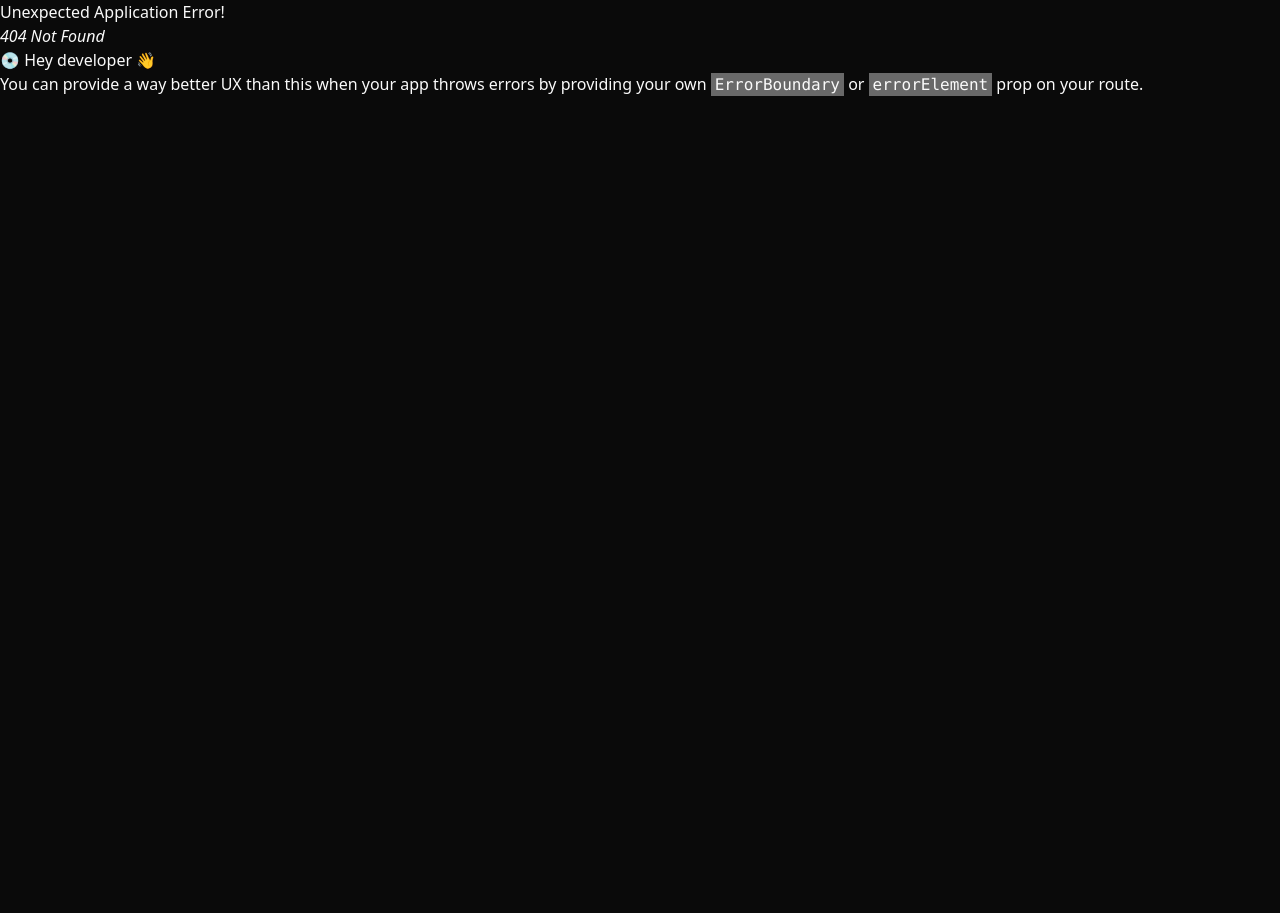
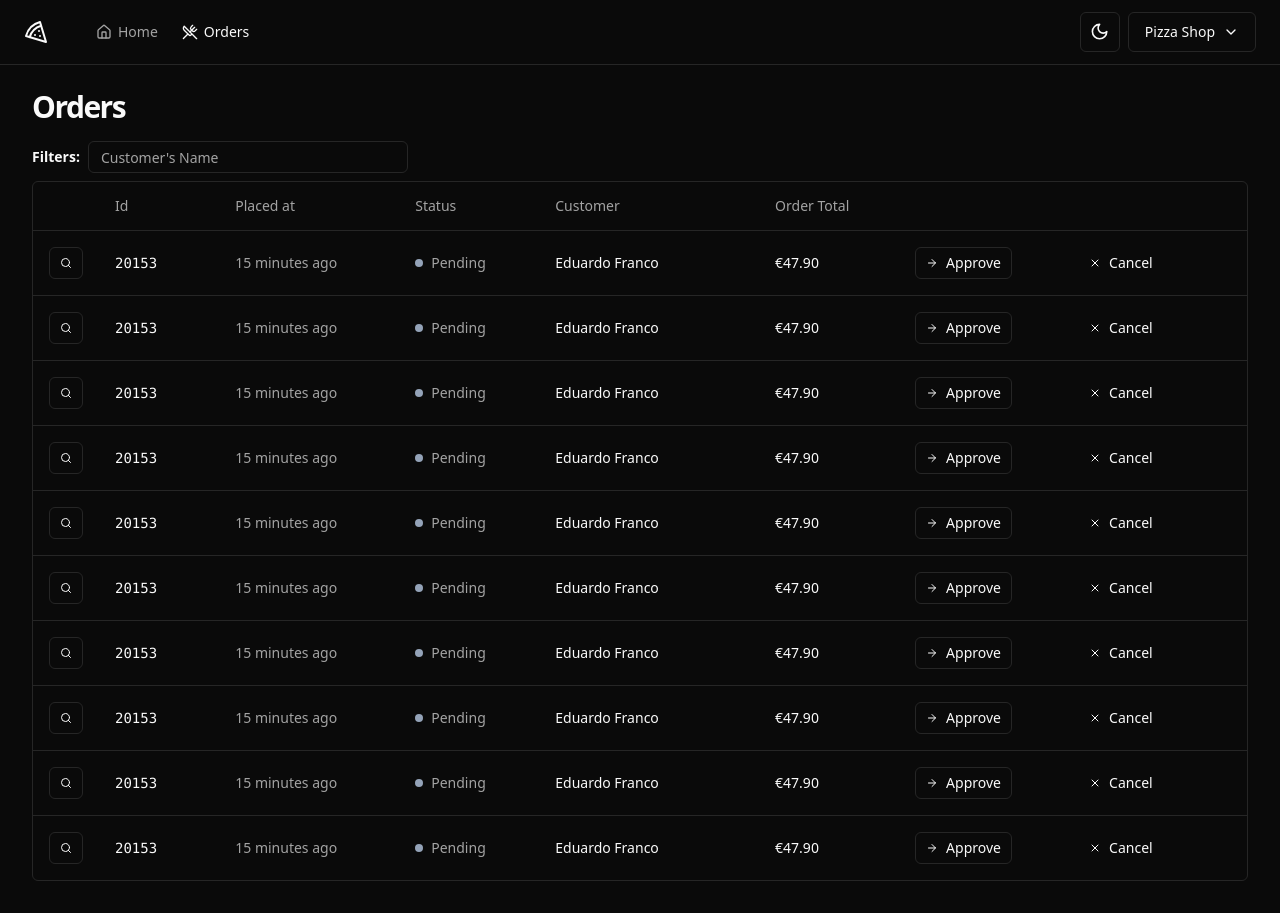
Before and after one commit to eduaardofranco/pizza-shop-web, a React app: page /orders in a window 1280 px wide. Before the commit this address had no page. Before the commit the page ends 800 px from the top, so only its background shows below. Built offline with nearby package versions, Linux system fonts and the light colour scheme; the HTML template or start-up script is replaced by a standard one.

Commit message:
orders page and table

```diff
--- a/src/assets/routes.tsx
+++ b/src/assets/routes.tsx
@@ -1,6 +1,7 @@
 import { AppLayout } from "@/pages/_layouts/app";
 import { AuthLayout } from "@/pages/_layouts/auth";
 import { Dashboard } from "@/pages/app/dashboard";
+import { Orders } from "@/pages/app/orders/orders";
 import { SignIn } from "@/pages/auth/sign-in";
 import { SignUp } from "@/pages/auth/sign-up";
 import { createBrowserRouter } from "react-router-dom";
@@ -9,7 +10,10 @@
     {
         path: '/',
         element: <AppLayout />,
-        children: [{ path: '/', element: <Dashboard />}]
+        children: [
+            { path: '/', element: <Dashboard />},
+            { path: '/orders', element: <Orders />}
+        ],
     },
     {
         path: '/',
--- a/src/components/ui/button.tsx
+++ b/src/components/ui/button.tsx
@@ -22,6 +22,7 @@
       size: {
         default: "h-10 px-4 py-2",
         sm: "h-9 rounded-md px-3",
+        xs: "h-8 px-2.5",
         lg: "h-11 rounded-md px-8",
         icon: "h-10 w-10",
       },
--- /dev/null
+++ b/src/components/ui/table.tsx
@@ -0,0 +1,117 @@
+import * as React from "react"
+
+import { cn } from "@/lib/utils"
+
+const Table = React.forwardRef<
+  HTMLTableElement,
+  React.HTMLAttributes<HTMLTableElement>
+>(({ className, ...props }, ref) => (
+  <div className="relative w-full overflow-auto">
+    <table
+      ref={ref}
+      className={cn("w-full caption-bottom text-sm", className)}
+      {...props}
+    />
+  </div>
+))
+Table.displayName = "Table"
+
+const TableHeader = React.forwardRef<
+  HTMLTableSectionElement,
+  React.HTMLAttributes<HTMLTableSectionElement>
+>(({ className, ...props }, ref) => (
+  <thead ref={ref} className={cn("[&_tr]:border-b", className)} {...props} />
+))
+TableHeader.displayName = "TableHeader"
+
+const TableBody = React.forwardRef<
+  HTMLTableSectionElement,
+  React.HTMLAttributes<HTMLTableSectionElement>
+>(({ className, ...props }, ref) => (
+  <tbody
+    ref={ref}
+    className={cn("[&_tr:last-child]:border-0", className)}
+    {...props}
+  />
+))
+TableBody.displayName = "TableBody"
+
+const TableFooter = React.forwardRef<
+  HTMLTableSectionElement,
+  React.HTMLAttributes<HTMLTableSectionElement>
+>(({ className, ...props }, ref) => (
+  <tfoot
+    ref={ref}
+    className={cn(
+      "border-t bg-muted/50 font-medium [&>tr]:last:border-b-0",
+      className
+    )}
+    {...props}
+  />
+))
+TableFooter.displayName = "TableFooter"
+
+const TableRow = React.forwardRef<
+  HTMLTableRowElement,
+  React.HTMLAttributes<HTMLTableRowElement>
+>(({ className, ...props }, ref) => (
+  <tr
+    ref={ref}
+    className={cn(
+      "border-b transition-colors hover:bg-muted/50 data-[state=selected]:bg-muted",
+      className
+    )}
+    {...props}
+  />
+))
+TableRow.displayName = "TableRow"
+
+const TableHead = React.forwardRef<
+  HTMLTableCellElement,
+  React.ThHTMLAttributes<HTMLTableCellElement>
+>(({ className, ...props }, ref) => (
+  <th
+    ref={ref}
+    className={cn(
+      "h-12 px-4 text-left align-middle font-medium text-muted-foreground [&:has([role=checkbox])]:pr-0",
+      className
+    )}
+    {...props}
+  />
+))
+TableHead.displayName = "TableHead"
+
+const TableCell = React.forwardRef<
+  HTMLTableCellElement,
+  React.TdHTMLAttributes<HTMLTableCellElement>
+>(({ className, ...props }, ref) => (
+  <td
+    ref={ref}
+    className={cn("p-4 align-middle [&:has([role=checkbox])]:pr-0", className)}
+    {...props}
+  />
+))
+TableCell.displayName = "TableCell"
+
+const TableCaption = React.forwardRef<
+  HTMLTableCaptionElement,
+  React.HTMLAttributes<HTMLTableCaptionElement>
+>(({ className, ...props }, ref) => (
+  <caption
+    ref={ref}
+    className={cn("mt-4 text-sm text-muted-foreground", className)}
+    {...props}
+  />
+))
+TableCaption.displayName = "TableCaption"
+
+export {
+  Table,
+  TableHeader,
+  TableBody,
+  TableFooter,
+  TableHead,
+  TableRow,
+  TableCell,
+  TableCaption,
+}
--- /dev/null
+++ b/src/pages/app/orders/orders.tsx
@@ -0,0 +1,79 @@
+import { Button } from "@/components/ui/button";
+import { Input } from "@/components/ui/input";
+import { Table, TableBody, TableCell, TableHead, TableHeader, TableRow } from "@/components/ui/table";
+import { ArrowRight, Search, X } from "lucide-react";
+import { Helmet } from "react-helmet-async";
+
+export function Orders() {
+    return(
+       <>
+        <Helmet title="Orders" />
+        <div className="flex flex-col gap-4">
+            <h1 className="text-3xl font-bold tracking-tighter">Orders</h1>
+        </div>
+        <div className="space-y-2 5">
+            <form className="flex items-center gap-2">
+                <span className="text-sm font-semibold">Filters:</span>
+                <Input placeholder="Customer's Name" className="h-8 w-[320px]" />
+            </form>
+            <div className="border rounded-md">
+                <Table>
+                    <TableHeader>
+                        <TableRow>
+                            <TableHead className="w-[64px]"></TableHead>
+                            <TableHead className="w-[140-px]">Id</TableHead>
+                            <TableHead className="w-[180px]">Placed at</TableHead>
+                            <TableHead className="w-[140px]">Status</TableHead>
+                            <TableHead>Customer</TableHead>
+                            <TableHead className="w-[140px]">Order Total</TableHead>
+                            <TableHead className="w-[164px]"></TableHead>
+                            <TableHead className="w-[132px]"></TableHead>
+                        </TableRow>
+                    </TableHeader>
+                    <TableBody>
+                        {Array.from({ length: 10}).map((a,i) => {
+                            return(
+                                <TableRow key={i}>
+                            <TableCell>
+                                <Button variant="outline" size="xs">
+                                    <Search className="h-3 w-3" />
+                                    <span className="sr-only">Order Details</span>
+                                </Button>
+                            </TableCell>
+                            <TableCell className="font-mono txt-sm font-medium">20153</TableCell>
+                            <TableCell className="text-muted-foreground">15 minutes ago</TableCell>
+                            <TableCell>
+                                <div className="flex items-center gap-2">
+                                    <span className="h-2 w-2 rounded-full bg-slate-400"></span>
+                                    <span className="font-medium text-muted-foreground">Pending</span>
+                                </div>
+                            </TableCell>
+                            <TableCell className="font-medium">
+                                Eduardo Franco
+                            </TableCell>
+                            <TableCell className="font-medium">
+                                €47.90
+                            </TableCell>
+                            <TableCell>
+                                <Button variant="outline" size="xs" className="">
+                                    <ArrowRight className="mr-2 h-3 w-3" />
+                                    Approve
+                                </Button>
+                            </TableCell>
+                            <TableCell>
+                                <Button variant="ghost" size="xs" className="">
+                                    <X className="mr-2 h-3 w-3" />
+                                    Cancel
+                                </Button>
+                            </TableCell>
+                            <TableCell></TableCell>
+                        </TableRow>
+                            )
+                        })}
+                    </TableBody>
+                </Table>
+            </div>
+        </div>
+       </>
+    )
+}
```
